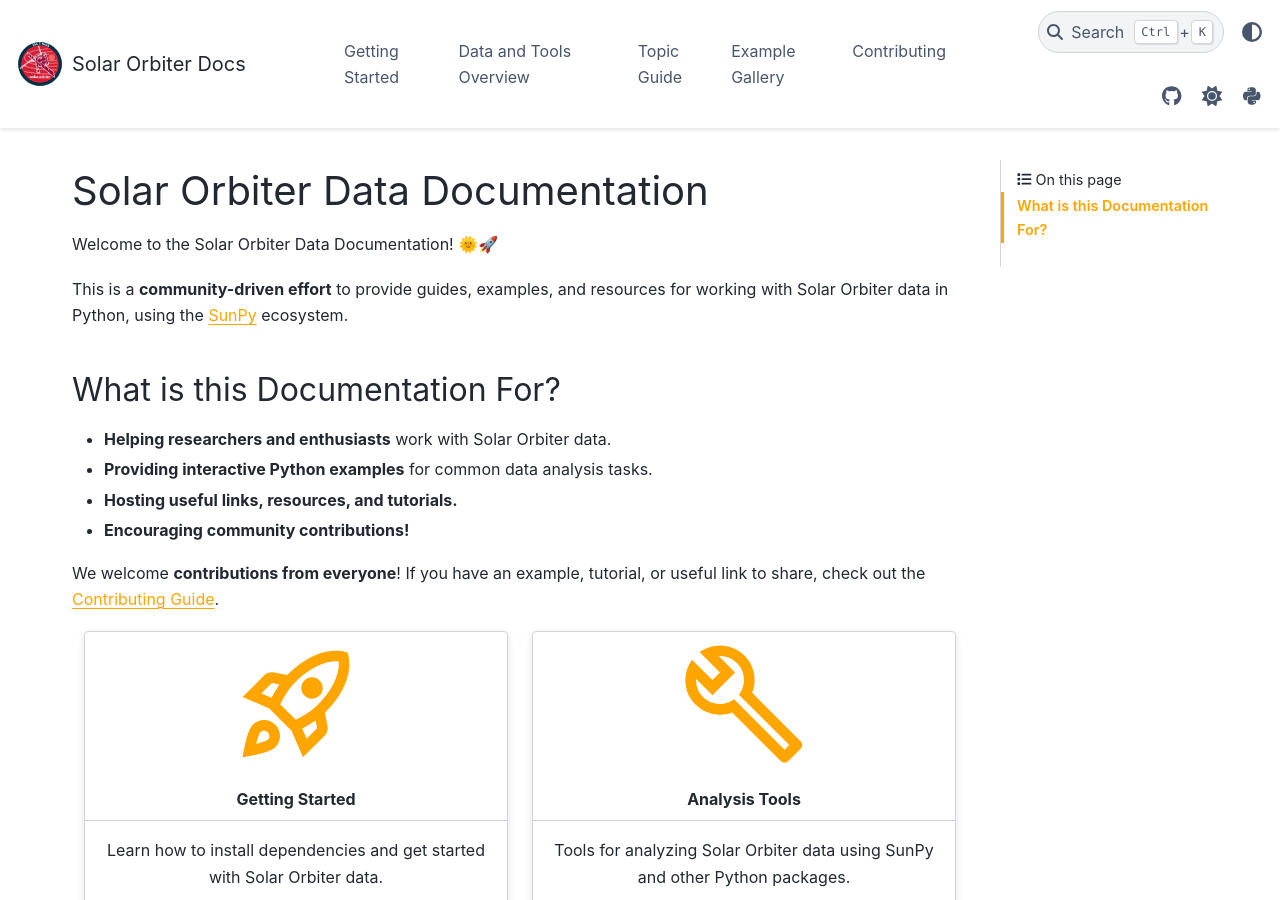
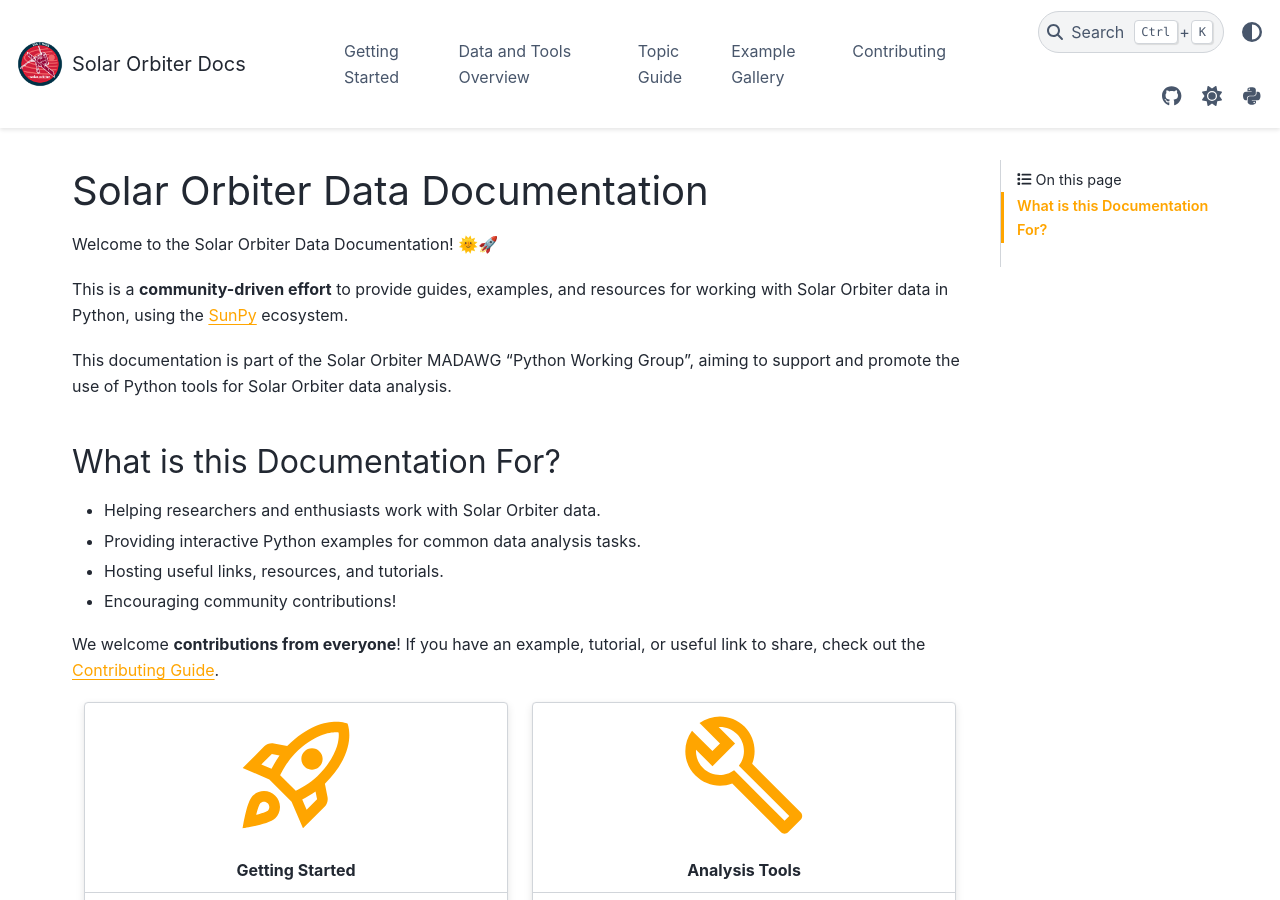
Before and after one commit to SolarOrbiterWorkshop/solar-orbiter-docs, a Sphinx documentation site: the page built from docs/index.rst, in a window 1280 px wide and 900 px high. Built offline with Sphinx 7.4.7 and the PyData theme 0.15.4, drawn with Linux system fonts in a browser that asks for light colours.

Commit message:
adding madawg

```diff
--- a/docs/index.rst
+++ b/docs/index.rst
@@ -9,13 +9,15 @@ Welcome to the Solar Orbiter Data Documentation! 🌞🚀
 This is a **community-driven effort** to provide guides, examples, and resources
 for working with Solar Orbiter data in Python, using the `SunPy <https://sunpy.org>`__ ecosystem.
 
+This documentation is part of the Solar Orbiter MADAWG "Python Working Group", aiming to support and promote the use of Python tools for Solar Orbiter data analysis.
+
 What is this Documentation For?
 =================================
 
-- **Helping researchers and enthusiasts** work with Solar Orbiter data.
-- **Providing interactive Python examples** for common data analysis tasks.
-- **Hosting useful links, resources, and tutorials.**
-- **Encouraging community contributions!**
+- Helping researchers and enthusiasts work with Solar Orbiter data.
+- Providing interactive Python examples for common data analysis tasks.
+- Hosting useful links, resources, and tutorials.
+- Encouraging community contributions!
 
 We welcome **contributions from everyone**! If you have an example, tutorial,
 or useful link to share, check out the :doc:`Contributing Guide <contributing>`.
```
